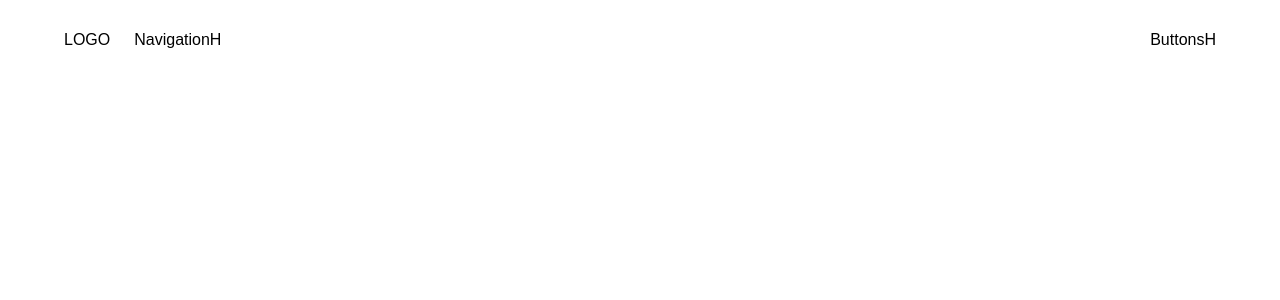
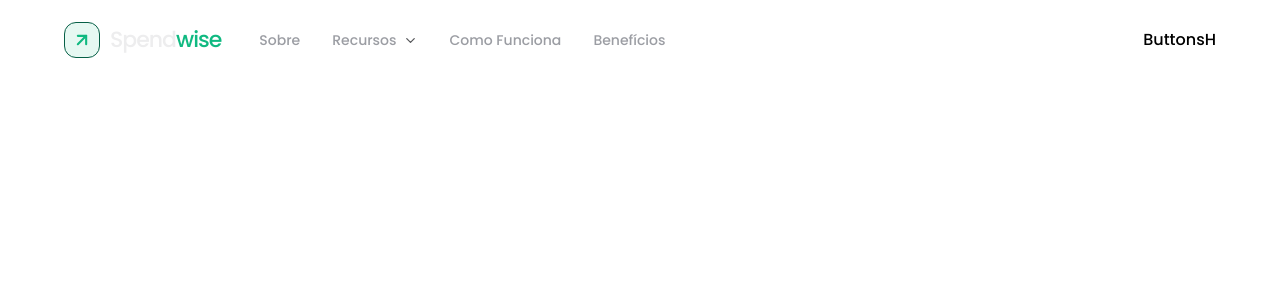
Before and after one commit to Next-Solve-Studio/spendwise-page, a Next.js app: page / in a window 1280 px wide. Shown: the top 300 px of the page. Built offline with nearby package versions, Linux system fonts and the light colour scheme.

Commit message:
Atualização no Header - Logo e Navigation
Criação da estilização da Logo Navigation do site, trazendo um modelo simples mais funcional e atraente.

```diff
--- a/src/app/globals.css
+++ b/src/app/globals.css
@@ -1,16 +1,45 @@
+@import url("https://fonts.googleapis.com/css2?family=Poppins:ital,wght@0,100;0,200;0,300;0,400;0,500;0,600;0,700;0,800;0,900;1,100;1,200;1,300;1,400;1,500;1,600;1,700;1,800;1,900&display=swap");
 @import "tailwindcss";
 
+* {
+  box-sizing: border-box;
+  scrollbar-width: none;
+  scroll-behavior: smooth;
+  font-family: "Poppins", sans-serif;
+  font-weight: 500;
+  font-style: normal;
+  text-decoration: none;
+  max-width: 100%;
+}
 
 @theme inline {
-  --color-background: var(--background);
-  --color-foreground: var(--foreground);
-  --font-sans: var(--font-geist-sans);
-  --font-mono: var(--font-geist-mono);
+  /* Backgrounds */
+  --color-background: #f2f2f2;
+  --color-background-soft: #01040b;
+  --color-background-blue: #06381e;
+
+  /* Verde principal da marca */
+  --color-primary: #10b981;
+  --color-primarylight: #34d399;
+  --color-primarydark: #047857;
+
+  /* Verde elétrico / destaques */
+  --color-accent: #00e676;
+  --color-accentlight: #69f0ae;
+
+  /* Textos */
+  --color-foreground: #ededee;
+  --color-foregroundsecondary: #9b9da3;
+  --color-muted: #57585b;
+
+  /* Bordas */
+  --color-border: #065f46;
+  --color-borderbright: #34d399;
+
+  /* Cards */
+  --color-card: #01040b;
+  --color-cardhover: #06381e;
+
+  /* Glow */
+  --color-glow: #00e676;
 }
-
-
-body {
-  background: var(--background);
-  color: var(--foreground);
-  font-family: Arial, Helvetica, sans-serif;
-}
--- a/src/components/layout/header/sections/logo/LogoH.tsx
+++ b/src/components/layout/header/sections/logo/LogoH.tsx
@@ -1,8 +1,17 @@
+import Link from "next/link";
+import { ArrowUpRight } from "lucide-react";
 
 export default function LogoH() {
     return (
-        <section className="">
-LOGO
-        </section>
-    )
+        <Link href="/" aria-label="Spendwise - Página inicial" className="group inline-flex w-fit items-center gap-2.5">
+
+            <span className="flex size-9 items-center justify-center rounded-xl border border-border bg-primary/10 text-primary transition-all duration-300 group-hover:border-borderbright group-hover:bg-primary/15 group-hover:shadow-[0_0_20px_var(--color-glow)]">
+                <ArrowUpRight size={20} strokeWidth={2.5} className="transition-transform duration-300 group-hover:-translate-y-0.5 group-hover:translate-x-0.5" />
+            </span>
+
+            <span className="text-xl font-semibold tracking-[-0.045em] text-foreground transition-colors duration-300 sm:text-[22px]">
+                Spend<span className="text-primary">wise</span>
+            </span>
+        </Link>
+    );
 }
--- a/src/components/layout/header/sections/navigation/NavigationH.tsx
+++ b/src/components/layout/header/sections/navigation/NavigationH.tsx
@@ -1,7 +1,66 @@
-
+import Link from "next/link";
+import { ChevronDown } from "lucide-react";
 
 export default function NavigationH() {
+    const navLinks = [
+        { id: 1, text: "Sobre", href: "#sobre" },
+        {
+            id: 2,
+            text: "Recursos",
+            href: "#recursos",
+            drop: [
+                { id: 1, text: "Controle de Receitas", href: "#receitas" },
+                { id: 2, text: "Controle de Despesas", href: "#despesas" },
+                { id: 3, text: "Dashboard Financeiro", href: "#dashboard" },
+                { id: 4, text: "Relatórios", href: "#relatorios" },
+                { id: 5, text: "Categorias Financeiras", href: "#categorias" },
+            ],
+        },
+        { id: 3, text: "Como Funciona", href: "#como-funciona" },
+        { id: 4, text: "Benefícios", href: "#beneficios" },
+    ];
+
     return (
-        <div>NavigationH</div>
-    )
+        <nav aria-label="Navegação principal" className="hidden items-center gap-1 overflow-visible lg:flex">
+            {navLinks.map((link) => {
+                const hasDropdown = link.drop && link.drop.length > 0;
+
+                return (
+                    <div key={link.id} className="group relative overflow-visible">
+                        <Link href={link.href} className="flex items-center gap-1.5 rounded-lg px-3.5 py-2 text-sm font-medium text-foregroundsecondary transition-all duration-300 hover:bg-primary/10 hover:text-foreground">
+                            <span>{link.text}</span>
+
+                            {hasDropdown && (
+                                <ChevronDown size={15} strokeWidth={2} className="text-muted transition-all duration-300 group-hover:rotate-180 group-hover:text-primary" />
+                            )}
+                        </Link>
+
+                        {hasDropdown && (
+                            <div className="pointer-events-none absolute left-1/2 top-full z-50 w-[320px] min-w-[320px] max-w-none -translate-x-1/2 -translate-y-2 pt-3 opacity-0 transition-all duration-200 group-hover:pointer-events-auto group-hover:translate-y-0 group-hover:opacity-100">
+                                <div className="w-full overflow-visible rounded-2xl border border-border bg-card/95 p-2 shadow-2xl shadow-background-soft/50 backdrop-blur-xl">
+                                    <div className="mb-1 px-3 pb-2 pt-2">
+                                        <span className="text-[11px] font-semibold uppercase tracking-[0.18em] text-primary">
+                                            Recursos
+                                        </span>
+                                    </div>
+
+                                    <div className="flex flex-col gap-1">
+                                        {link.drop?.map((dropItem) => (
+                                            <Link key={dropItem.id} href={dropItem.href} className="group/item flex w-full items-center justify-between rounded-xl px-3 py-3 text-sm text-foregroundsecondary transition-all duration-300 hover:bg-primary/10 hover:text-foreground">
+                                                <span className="whitespace-nowrap">
+                                                    {dropItem.text}
+                                                </span>
+
+                                                <span className="size-1.5 shrink-0 rounded-full bg-border transition-all duration-300 group-hover/item:bg-primary group-hover/item:shadow-[0_0_10px_var(--color-glow)]" />
+                                            </Link>
+                                        ))}
+                                    </div>
+                                </div>
+                            </div>
+                        )}
+                    </div>
+                );
+            })}
+        </nav>
+    );
 }
```
